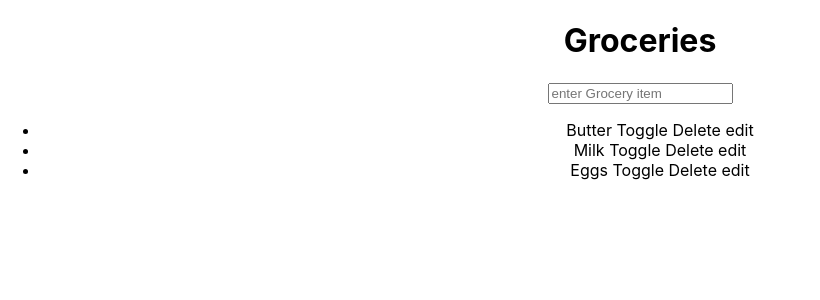
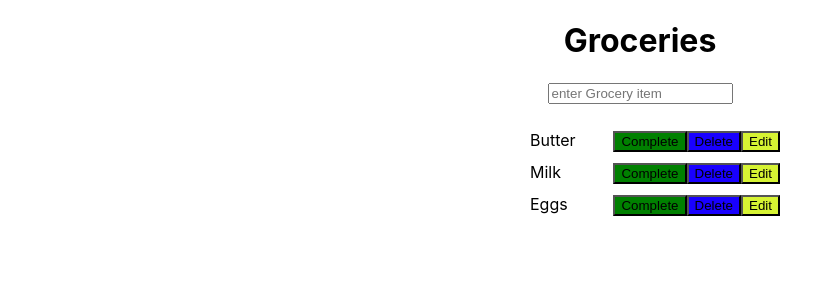
Before and after one commit to IlWilks/react-grocery, a React (Create React App) app: page / in a window 1280 px wide. Shown: the top 300 px of the page, without its empty margins (0-820 px from the left). Built offline with nearby package versions, Linux system fonts and the light colour scheme.

Commit message:
styling done, edit functionality cleaned up

```diff
--- a/src/Groceries.js
+++ b/src/Groceries.js
@@ -42,10 +42,10 @@ class Groceries extends React.Component {
 
   }
 
-  editGrocery = (name, newName) => {
+  editGrocery = (id, newName) => {
     console.log("editing")
     let editedGroceries = this.state.groceries.map((g) => {
-      if (g.name !== name) {
+      if (g.id !== id) {
         return g
       }
       return {...g, name : newName}
@@ -58,10 +58,12 @@ class Groceries extends React.Component {
     <div>
       <h1>Groceries</h1>
       <AddGroceryFunc addGroceryCallback = {this.addGroceries}/>
-      <List completeToggle = {this.toggle}
-            deleteGrocery = {this.deleteGroceries}
-            editGrocery = {this.editGrocery}
-            items = {this.state.groceries} />
+      <div className="list">
+        <List completeToggle = {this.toggle}
+              deleteGrocery = {this.deleteGroceries}
+              editGrocery = {this.editGrocery}
+              items = {this.state.groceries} />
+      </div>
     </div>
   )
   }
--- a/src/Grocery.js
+++ b/src/Grocery.js
@@ -4,16 +4,18 @@ const Grocery = ({id, name, complete, completeToggle, deleteGrocery, editGrocery
   }
   const editClick = () => {
     let newName = prompt("Please enter a new grocery name")
-    editGrocery(name, newName)
+    editGrocery(id, newName)
   }
   return (
-  <li style = {complete ?
+  <li className = "item" style = {complete ?
               {...styles.grocery, ...styles.complete} :
               styles.grocery}>
     {name}
-    <span onClick= {toggleClick}> Toggle</span>
-    <span onClick= {() => deleteGrocery(id)}> Delete</span>
-    <span onClick= {editClick}> edit</span>
+    <div className="buttons">
+      <button id = {complete ? "uncomplete": "complete"}onClick= {toggleClick}>{complete ? "Un-complete" : "Complete"}</button>
+  <button id="delete" onClick= {() => deleteGrocery(id)}>Delete</button>
+      <button id="edit" onClick= {editClick}>Edit</button>
+    </div>
   </li>
   )
 }
--- a/src/index.css
+++ b/src/index.css
@@ -11,3 +11,32 @@ code {
   font-family: source-code-pro, Menlo, Monaco, Consolas, 'Courier New',
     monospace;
 }
+
+.list {
+  display: flex;
+  justify-content: space-around;
+}
+
+.item {
+  display: flex;
+  justify-content: space-between;
+  margin-top: 10px;
+  margin-bottom: 10px;
+  margin-right: 20px;
+  margin-left: 10px;
+  width: 250px;
+}
+
+.buttons #delete {
+  background-color: rgb(25, 0, 255);
+}
+
+.buttons #edit {
+  background-color: rgb(214, 243, 51);
+}
+.buttons #complete {
+  background-color: green;
+}
+.buttons #uncomplete {
+  background-color: red;
+}
```
Also changed, not shown: src/App.css (line endings or trailing spaces), 1 other file (tests, documents, lock files or other folders).
